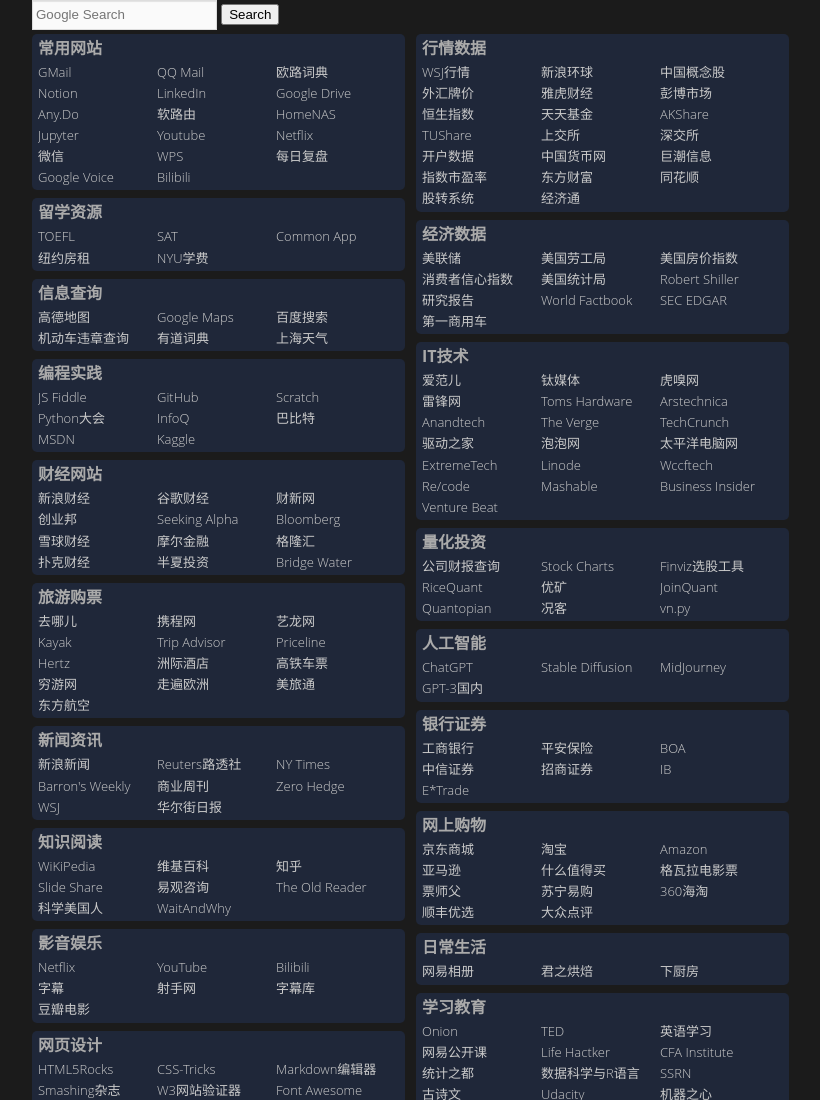
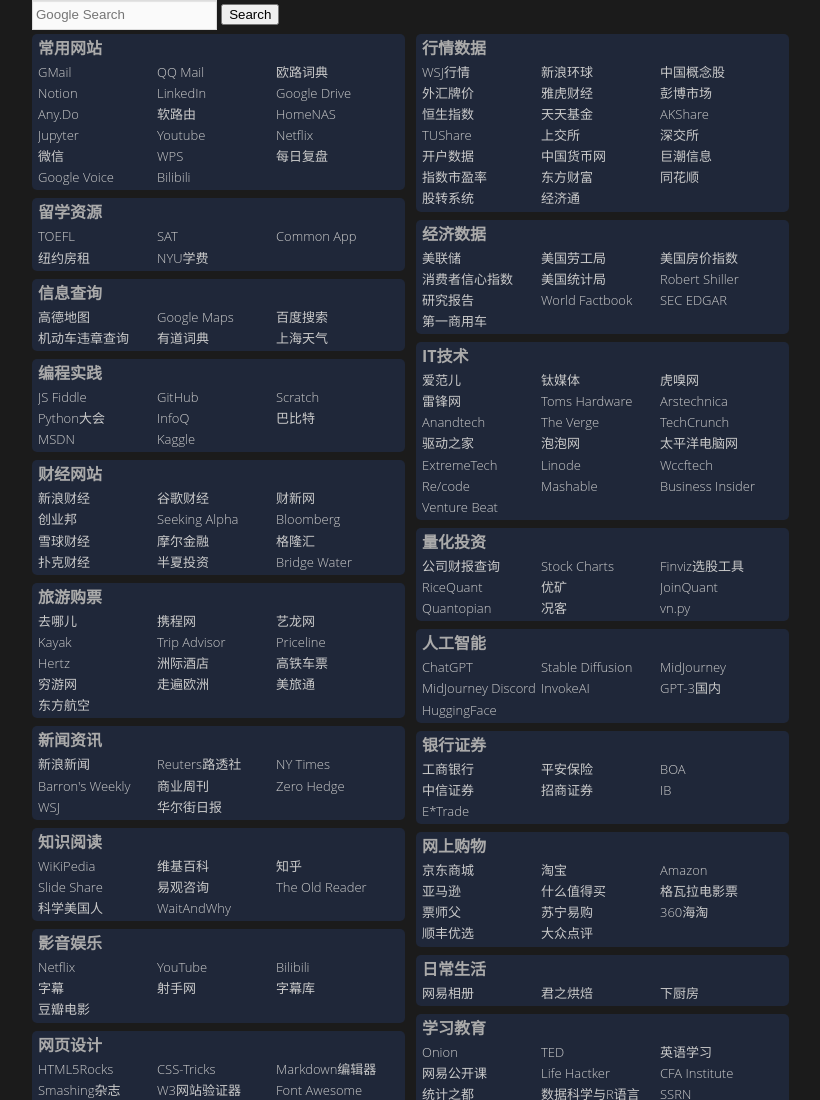
Before and after one commit to simongao/nav, a plain HTML site: page index.html in a window 1280 px wide. Shown: the top 1100 px of the page, without its empty margins (224-1044 px from the left). Drawn offline with Linux system fonts and the light colour scheme.

Commit message:
update AI parts

```diff
--- a/index.html
+++ b/index.html
@@ -301,7 +301,10 @@
           <li><a href="https://chat.openai.com/">ChatGPT</a></li>
           <li><a href="https://huggingface.co/spaces/stabilityai/stable-diffusion">Stable Diffusion</a></li>
           <li><a href="https://www.midjourney.com/">MidJourney</a></li>
+	  <li><a href="https://discord.com/channels/662267976984297473/1008571067398369291">MidJourney Discord</a></li>
+	  <li><a href="http://127.0.0.1:9090/">InvokeAI</a></li>
 	  <li><a href="https://chat.seoapi.cn/">GPT-3国内</a></li>
+	  <li><a href="https://huggingface.co/">HuggingFace</a></li>
         </ul>
       </div>
 
```
